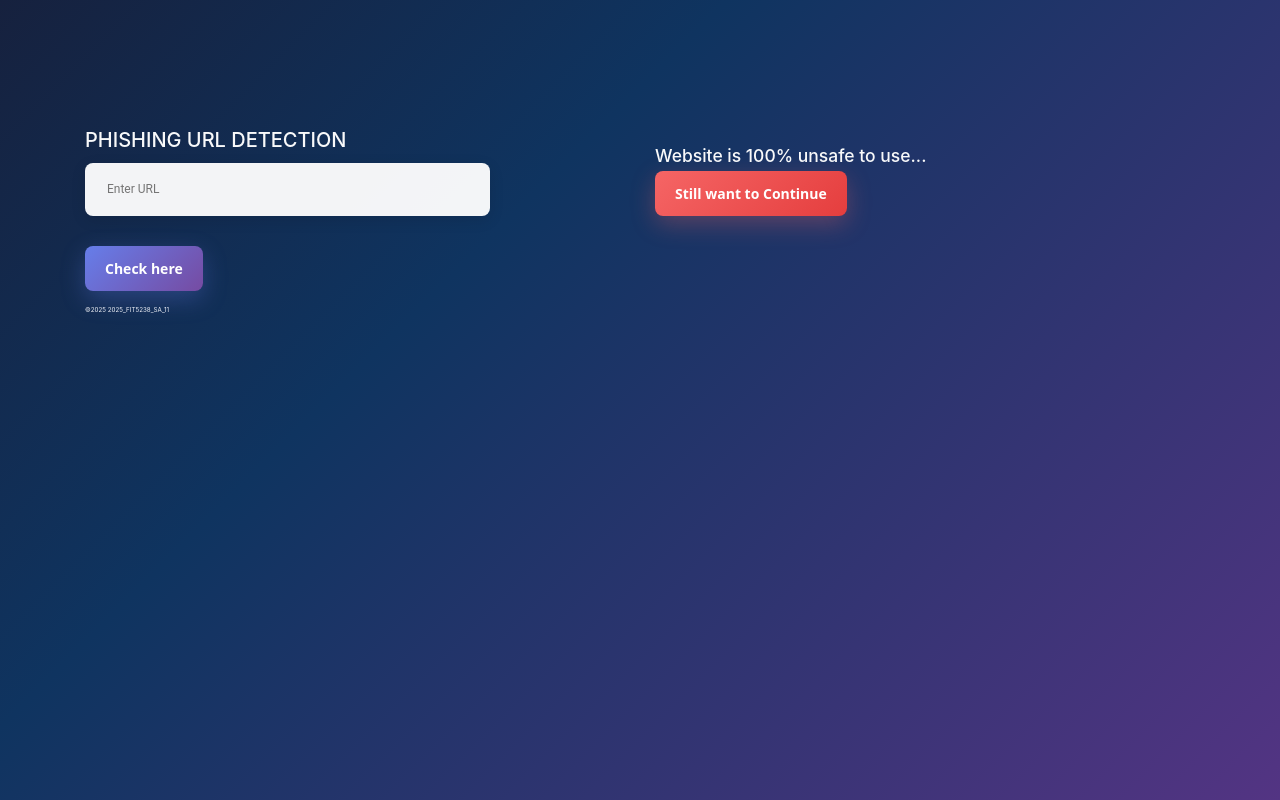
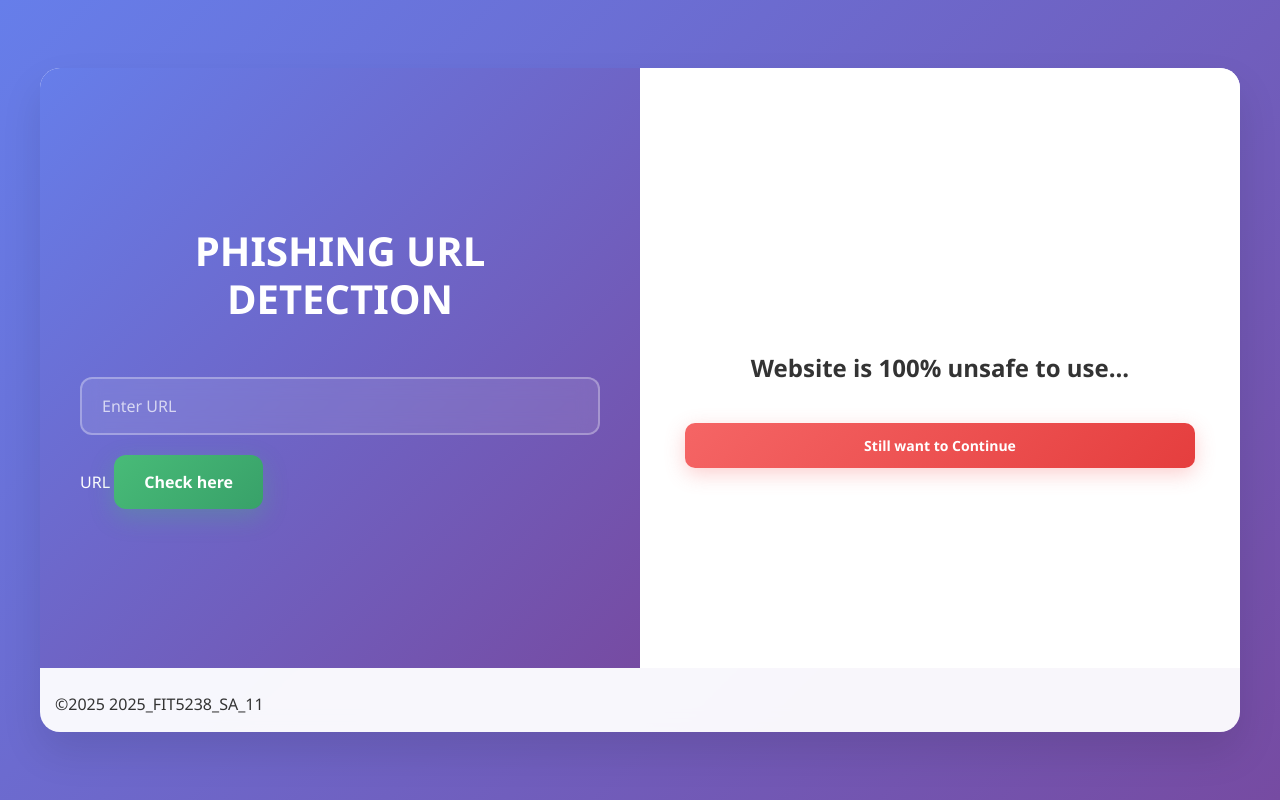
Before and after one commit to HaoLi104/FIT5238-SA11, a Flask app: template templates/index.html in a window 1280 px wide. Run offline with Flask 2, Linux system fonts and the light colour scheme; the template is opened without the code that fills it, so the values that code supplies are empty; parts of the project's set-up code (start-up, migrations or seed data) failed here and were passed over; some libraries are stand-ins or nearby versions.

Commit message:
Update styles.css

```diff
--- a/static/styles.css
+++ b/static/styles.css
@@ -4,195 +4,222 @@
   margin: 0;
   padding: 0;
   box-sizing: border-box;
-  font-size: 62.5%;
 }
 
 body {
-  padding: 10% 5%;
-  background: #1a1a2e;
-  background: linear-gradient(135deg, #16213e 0%, #0f3460 35%, #533483 100%);
+  min-height: 100vh;
+  background: linear-gradient(135deg, #667eea 0%, #764ba2 100%);
+  font-family: 'Segoe UI', Tahoma, Geneva, Verdana, sans-serif;
+  color: #333;
+  display: flex;
+  align-items: center;
   justify-content: center;
-  align-items: center;
-  height: 100vh;
-  color: #f8f9fa;
-  font-size: 1.6rem;
+  padding: 20px;
 }
 
-.form__label {
-  font-family: 'Roboto', sans-serif;
-  font-size: 1.2rem;
-  margin-left: 2rem;
-  margin-top: 0.7rem;
-  display: block;
-  transition: all 0.3s;
-  transform: translateY(0rem);
-  color: #e9ecef;
+.container {
+  max-width: 1200px;
+  width: 100%;
+  background: rgba(255, 255, 255, 0.95);
+  backdrop-filter: blur(10px);
+  border-radius: 20px;
+  box-shadow: 0 20px 40px rgba(0, 0, 0, 0.1);
+  overflow: hidden;
+  animation: slideIn 0.6s ease-out;
+}
+
+@keyframes slideIn {
+  from {
+    opacity: 0;
+    transform: translateY(30px);
+  }
+  to {
+    opacity: 1;
+    transform: translateY(0);
+  }
+}
+
+.row {
+  display: flex;
+  min-height: 600px;
+}
+
+.form {
+  flex: 1;
+  padding: 40px;
+  display: flex;
+  flex-direction: column;
+  justify-content: center;
+  background: linear-gradient(135deg, #667eea 0%, #764ba2 100%);
+  color: white;
+  position: relative;
+}
+
+.form h2 {
+  font-size: 2.5rem;
+  font-weight: 700;
+  margin-bottom: 30px;
+  text-align: center;
 }
 
 .form__input {
-  top: -24px;
-  font-family: 'Roboto', sans-serif;
-  color: #212529;
-  font-size: 1.2rem;
-  padding: 1.5rem 2rem;
-  border-radius: 0.8rem;
-  background-color: rgba(255, 255, 255, 0.95);
-  border: 2px solid transparent;
-  width: 75%;
-  display: block;
-  border-bottom: 0.3rem solid transparent;
-  transition: all 0.3s;
-  box-shadow: 0 4px 15px rgba(0, 0, 0, 0.1);
+  width: 100%;
+  padding: 15px 20px;
+  border: 2px solid rgba(255, 255, 255, 0.3);
+  border-radius: 12px;
+  background: rgba(255, 255, 255, 0.1);
+  color: white;
+  font-size: 16px;
+  margin-bottom: 20px;
+  transition: all 0.3s ease;
+  backdrop-filter: blur(10px);
+}
+
+.form__input::placeholder {
+  color: rgba(255, 255, 255, 0.7);
 }
 
 .form__input:focus {
-  border: 2px solid #667eea;
-  box-shadow: 0 0 0 3px rgba(102, 126, 234, 0.1);
   outline: none;
-}
-
-.form__input:placeholder-shown + .form__label {
-  opacity: 0;
-  visibility: hidden;
-  -webkit-transform: translateY(+4rem);
-  transform: translateY(+4rem);
+  border-color: rgba(255, 255, 255, 0.8);
+  background: rgba(255, 255, 255, 0.15);
+  box-shadow: 0 0 20px rgba(255, 255, 255, 0.2);
 }
 
 .button {
-  appearance: button;
-  background-color: transparent;
-  background-image: linear-gradient(135deg, #667eea 0%, #764ba2 100%);
-  border: 0 solid #e5e7eb;
-  border-radius: 0.8rem;
-  box-sizing: border-box;
-  color: #ffffff;
-  column-gap: 1rem;
+  background: linear-gradient(135deg, #48bb78 0%, #38a169 100%);
+  color: white;
+  border: none;
+  padding: 15px 30px;
+  border-radius: 12px;
+  font-size: 16px;
+  font-weight: 600;
   cursor: pointer;
-  display: flex;
-  font-family: ui-sans-serif,system-ui,-apple-system,system-ui,"Segoe UI",Roboto,"Helvetica Neue",Arial,"Noto Sans",sans-serif,"Apple Color Emoji","Segoe UI Emoji","Segoe UI Symbol","Noto Color Emoji";
-  font-size: 1.4rem;
-  font-weight: 600;
-  line-height: 1.5;
-  margin: 0;
-  outline: 2px solid transparent;
-  padding: 1.2rem 2rem;
-  text-align: center;
-  text-transform: none;
-  transition: all 0.3s cubic-bezier(0.4, 0, 0.2, 1);
-  user-select: none;
-  -webkit-user-select: none;
-  touch-action: manipulation;
-  box-shadow: 0 8px 25px rgba(102, 126, 234, 0.3);
+  transition: all 0.3s ease;
+  box-shadow: 0 8px 25px rgba(72, 187, 120, 0.3);
 }
 
 .button:hover {
-  background-image: linear-gradient(135deg, #764ba2 0%, #667eea 100%);
-  transform: translateY(-2px);
-  box-shadow: 0 12px 35px rgba(102, 126, 234, 0.4);
-}
-
-.button:active {
-  background-image: linear-gradient(135deg, #5a67d8 0%, #6b46c1 100%);
-  transform: translateY(0);
-  box-shadow: 0 4px 15px rgba(102, 126, 234, 0.3);
-}
-
-.button:focus {
-  box-shadow: rgba(102, 126, 234, 0.5) 0 0 0 4px, 0 8px 25px rgba(102, 126, 234, 0.3);
-}
-
-.main-body{
-  display: flex;
-  flex-direction: row;
-  width: 75%;
-  justify-content: space-around;
-  gap: 2rem;
-}
-
-.button1{
-  appearance: button;
-  background-color: transparent;
-  background-image: linear-gradient(135deg, #48bb78 0%, #38a169 100%);
-  border: 0 solid #e5e7eb;
-  border-radius: 0.8rem;
-  box-sizing: border-box;
-  color: #ffffff;
-  column-gap: 1rem;
-  cursor: pointer;
-  display: flex;
-  font-family: ui-sans-serif,system-ui,-apple-system,system-ui,"Segoe UI",Roboto,"Helvetica Neue",Arial,"Noto Sans",sans-serif,"Apple Color Emoji","Segoe UI Emoji","Segoe UI Symbol","Noto Color Emoji";
-  font-size: 1.4rem;
-  font-weight: 600;
-  line-height: 1.5;
-  margin: 0;
-  outline: 2px solid transparent;
-  padding: 1.2rem 2rem;
-  text-align: center;
-  text-transform: none;
-  transition: all 0.3s cubic-bezier(0.4, 0, 0.2, 1);
-  user-select: none;
-  -webkit-user-select: none;
-  touch-action: manipulation;
-  box-shadow: 0 8px 25px rgba(72, 187, 120, 0.3);
-  display: none;
-}
-
-.button1:hover {
-  background-image: linear-gradient(135deg, #38a169 0%, #2f855a 100%);
   transform: translateY(-2px);
   box-shadow: 0 12px 35px rgba(72, 187, 120, 0.4);
 }
 
-.button2{
-  appearance: button;
-  background-color: transparent;
-  background-image: linear-gradient(135deg, #f56565 0%, #e53e3e 100%);
-  border: 0 solid #e5e7eb;
-  border-radius: 0.8rem;
-  box-sizing: border-box;
-  color: #ffffff;
-  column-gap: 1rem;
+#form2 {
+  flex: 1;
+  padding: 40px;
+  display: flex;
+  flex-direction: column;
+  justify-content: center;
+  background: white;
+}
+
+.result-card {
+  background: linear-gradient(135deg, #f8f9fa 0%, #e9ecef 100%);
+  border-radius: 15px;
+  padding: 30px;
+  margin-bottom: 20px;
+  box-shadow: 0 10px 30px rgba(0, 0, 0, 0.1);
+  animation: fadeIn 0.5s ease-out;
+}
+
+@keyframes fadeIn {
+  from {
+    opacity: 0;
+    transform: scale(0.9);
+  }
+  to {
+    opacity: 1;
+    transform: scale(1);
+  }
+}
+
+.url-display {
+  background: linear-gradient(135deg, #667eea 0%, #764ba2 100%);
+  color: white;
+  padding: 15px 20px;
+  border-radius: 10px;
+  margin-bottom: 20px;
+  word-break: break-all;
+}
+
+.url-display a {
+  color: white;
+  text-decoration: none;
+  font-weight: 500;
+}
+
+#prediction {
+  font-size: 1.5rem;
+  font-weight: 600;
+  text-align: center;
+  margin: 20px 0;
+  padding: 15px;
+  border-radius: 10px;
+  background: rgba(255, 255, 255, 0.8);
+}
+
+.safe {
+  color: #38a169;
+  background: linear-gradient(135deg, rgba(72, 187, 120, 0.1) 0%, rgba(56, 161, 105, 0.1) 100%);
+}
+
+.unsafe {
+  color: #e53e3e;
+  background: linear-gradient(135deg, rgba(245, 101, 101, 0.1) 0%, rgba(229, 62, 62, 0.1) 100%);
+}
+
+.button1, .button2 {
+  padding: 12px 24px;
+  border: none;
+  border-radius: 10px;
+  font-size: 14px;
+  font-weight: 600;
   cursor: pointer;
-  display: flex;
-  font-family: ui-sans-serif,system-ui,-apple-system,system-ui,"Segoe UI",Roboto,"Helvetica Neue",Arial,"Noto Sans",sans-serif,"Apple Color Emoji","Segoe UI Emoji","Segoe UI Symbol","Noto Color Emoji";
-  font-size: 1.4rem;
-  font-weight: 600;
-  line-height: 1.5;
-  margin: 0;
-  outline: 2px solid transparent;
-  padding: 1.2rem 2rem;
-  text-align: center;
-  text-transform: none;
-  transition: all 0.3s cubic-bezier(0.4, 0, 0.2, 1);
-  user-select: none;
-  -webkit-user-select: none;
-  touch-action: manipulation;
-  box-shadow: 0 8px 25px rgba(245, 101, 101, 0.3);
+  transition: all 0.3s ease;
+  margin: 5px;
   display: none;
 }
 
-.button2:hover {
-  background-image: linear-gradient(135deg, #e53e3e 0%, #c53030 100%);
-  transform: translateY(-2px);
-  box-shadow: 0 12px 35px rgba(245, 101, 101, 0.4);
+.button1 {
+  background: linear-gradient(135deg, #48bb78 0%, #38a169 100%);
+  color: white;
+  box-shadow: 0 6px 20px rgba(72, 187, 120, 0.3);
 }
 
-.right {
-  right: 0px;
-  width: 300px;
+.button1:hover {
+  transform: translateY(-2px);
+  box-shadow: 0 8px 25px rgba(72, 187, 120, 0.4);
 }
 
-@media (max-width: 576px) {
-  .form {
-    width: 100%;
+.button2 {
+  background: linear-gradient(135deg, #f56565 0%, #e53e3e 100%);
+  color: white;
+  box-shadow: 0 6px 20px rgba(245, 101, 101, 0.3);
+}
+
+.button2:hover {
+  transform: translateY(-2px);
+  box-shadow: 0 8px 25px rgba(245, 101, 101, 0.4);
+}
+
+.footer {
+  text-align: center;
+  padding: 20px;
+  background: rgba(255, 255, 255, 0.1);
+  color: rgba(255, 255, 255, 0.8);
+  font-size: 14px;
+}
+
+@media (max-width: 768px) {
+  .row {
+    flex-direction: column;
   }
 
-  .main-body {
-    flex-direction: column;
-    gap: 1rem;
+  .form, #form2 {
+    padding: 30px 20px;
+  }
+
+  .form h2 {
+    font-size: 2rem;
   }
 }
-
-.abc{
-  width: 50%;
-}
```
